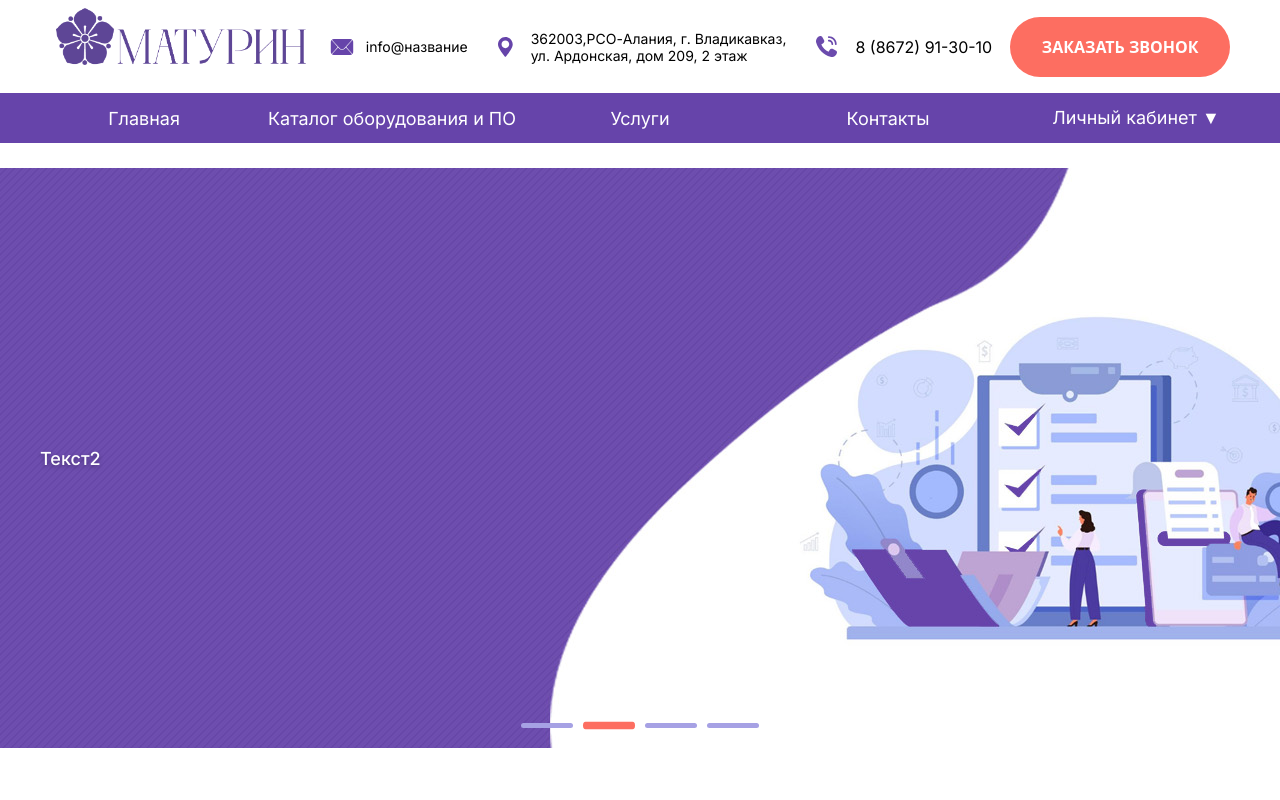
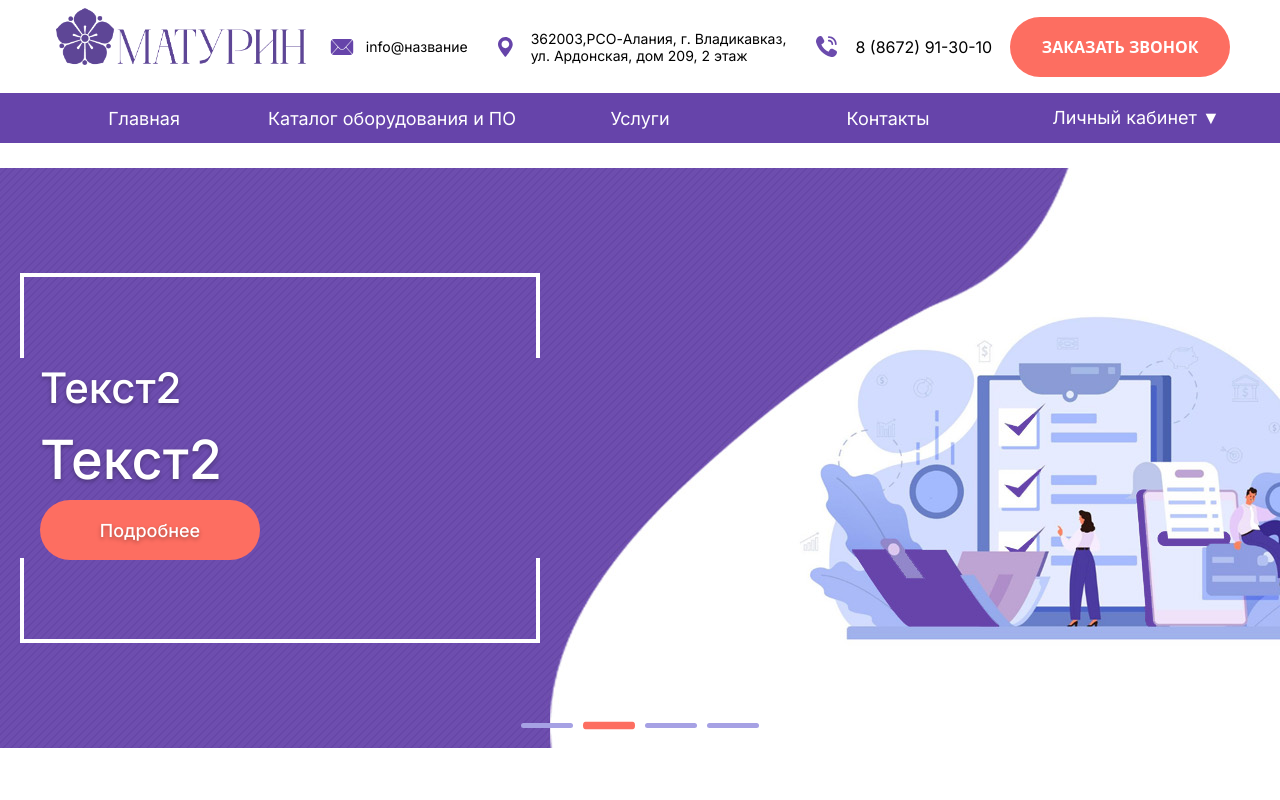
Before and after one commit to sskotezhov/maturin, a Next.js app in the folder frontend/: page / in a window 1280 px wide. Shown: the top 800 px of the page. Built offline with nearby package versions, Linux system fonts and the light colour scheme; no server answers.

Commit message:
add customizing text block in slider

```diff
--- a/frontend/app/components/Slider.js
+++ b/frontend/app/components/Slider.js
@@ -2,13 +2,14 @@
 
 import React, { useState, useEffect, useRef } from 'react';
 import Image from "next/image"
+import Link from "next/link"
 
 const Slider = () => {
   const slides = [
-    ['Слайд 1', "/images/homeslider/slide1.png", "Текст для первого слайда"],
-    ['Слайд 2', "/images/homeslider/slide1.png", "Текст2"],
-    ['Слайд 3', "/images/homeslider/slide1.png", "Текст3"],
-	['Слайд 4', "/images/homeslider/slide1.png", "Текст3"],
+    ['Слайд 1', "/images/homeslider/slide1.png", "БУХГАЛТЕРСКОЕ", "ОБСЛУЖИВАНИЕ", "/services/accounting"],
+    ['Слайд 2', "/images/homeslider/slide1.png", "Текст2", "Текст2", "/services/service2"],
+    ['Слайд 3', "/images/homeslider/slide1.png", "Текст3", "Текст3", "/services/service3"],
+    ['Слайд 4', "/images/homeslider/slide1.png", "Текст4", "Текст4", "/services/service4"],
   ];
 
   const [current, setCurrent] = useState(0);
@@ -166,8 +167,22 @@ const Slider = () => {
             />
             <div className="slide-content-wrapper">
               <div className="slide-text-box">
+                <span className="border-top"></span>
+                <span className="border-bottom"></span>
+                <span className="border-left-top"></span>
+                <span className="border-left-bottom"></span>
+                <span className="border-right-top"></span>
+                <span className="border-right-bottom"></span>
                 <div className="slide-text-content">
-                  {slide[2]}
+                  <div className="first-row">
+                    {slide[2]}
+                  </div>
+                  <div className="second-row">
+                    {slide[3]}
+                  </div>
+                  <Link href={slide[4]} className="capsule">
+                    Подробнее
+                  </Link>
                 </div>
               </div>
             </div>
--- a/frontend/app/styles/slider.css
+++ b/frontend/app/styles/slider.css
@@ -30,20 +30,82 @@
 	height: 100%;
 	position: relative;
 }
-
 .slide-text-box {
 	position: absolute;
-	left: 0;
+	left: 10;
 	top: 50%;
 	transform: translateY(-50%);
 	width: 520px;
 	height: 370px;
-	background: transparent;
 	padding: 20px;
 	display: flex;
 	align-items: center;
 	z-index: 5;
 	box-sizing: border-box;
+
+
+	.first-row {
+		font-style: medium;
+		font-size: 42px;
+	}
+	.second-row {
+		font-style: extra bold;
+		font-size: 54px;
+	}
+}
+
+.slide-text-box .border-top {
+	position: absolute;
+	top: 0;
+	left: 0;
+	right: 0;
+	height: 4px;
+	background: white;
+}
+
+.slide-text-box .border-bottom {
+	position: absolute;
+	bottom: 0;
+	left: 0;
+	right: 0;
+	height: 4px;
+	background: white;
+}
+
+.slide-text-box .border-left-top {
+	position: absolute;
+	left: 0;
+	top: 0;
+	width: 4px;
+	height: calc(50% - 100px);
+	background: white;
+}
+
+.slide-text-box .border-left-bottom {
+	position: absolute;
+	left: 0;
+	bottom: 0;
+	width: 4px;
+	height: calc(50% - 100px);
+	background: white;
+}
+
+.slide-text-box .border-right-top {
+	position: absolute;
+	right: 0;
+	top: 0;
+	width: 4px;
+	height: calc(50% - 100px);
+	background: white;
+}
+
+.slide-text-box .border-right-bottom {
+	position: absolute;
+	right: 0;
+	bottom: 0;
+	width: 4px;
+	height: calc(50% - 100px);
+	background: white;
 }
 
 .slide-text-content {
@@ -52,6 +114,10 @@
 	line-height: 1.5;
 	font-weight: 500;
 	text-shadow: 0 2px 4px rgba(0, 0, 0, 0.3);
+
+	.slide-link {
+
+	}
 }
 
 .slider-dots {
```
